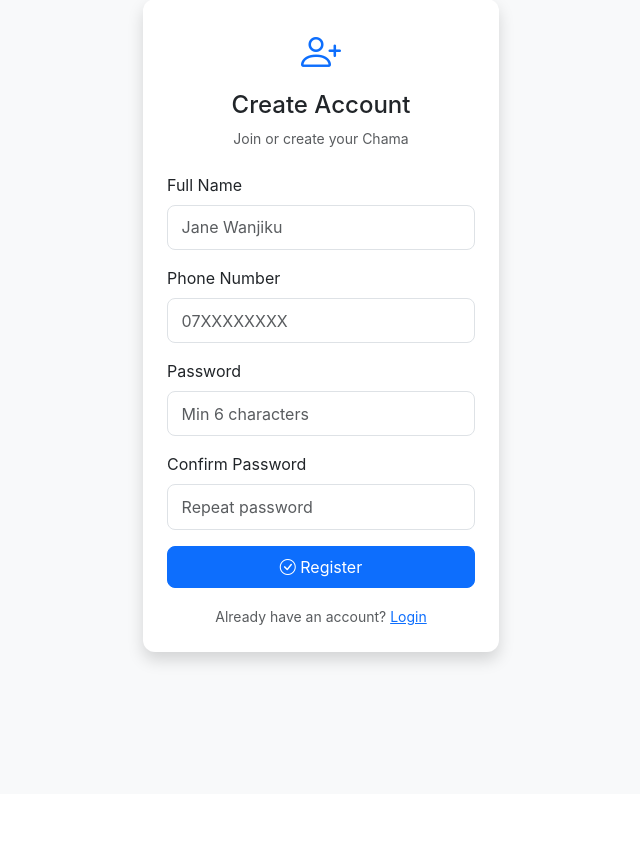
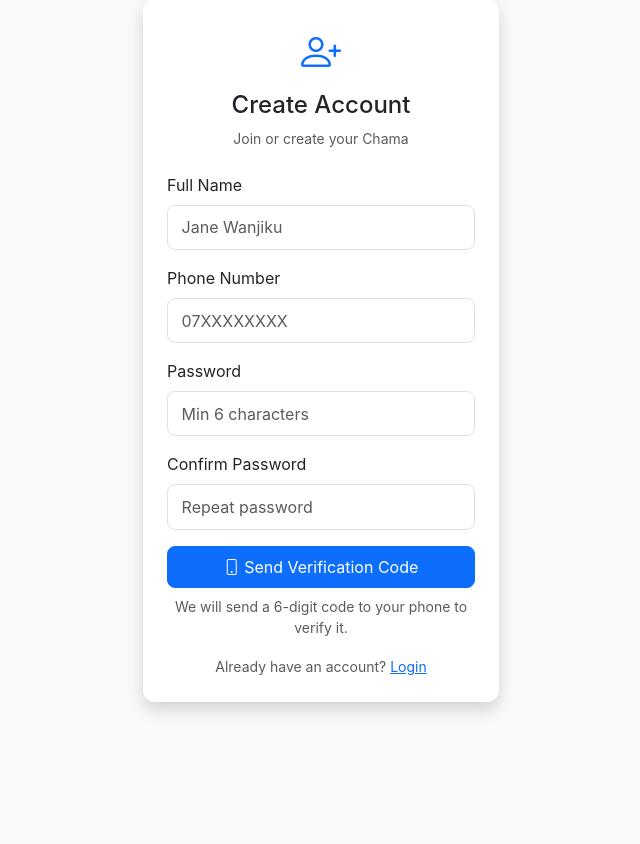
Before and after one commit to stik-debug/potential-guide, a Flask app: page /register in a window 1280 px wide. Shown: the part 81-925 px from the top of the page, without its empty margins (319-959 px from the left). Before the commit the page ends 749 px from the top, so only its background shows below. Run offline with Flask 3, Linux system fonts and the light colour scheme.

Commit message:
Change register button to send verification code
Updated the registration button to send a verification code instead of registering directly.

```diff
--- a/templates/register.html
+++ b/templates/register.html
@@ -30,8 +30,11 @@
                         <input type="password" name="confirm_password" class="form-control" placeholder="Repeat password" required>
                     </div>
                     <button type="submit" class="btn btn-primary w-100 py-2">
-                        <i class="bi bi-check-circle"></i> Register
-                    </button>
+    <i class="bi bi-phone"></i> Send Verification Code
+</button>
+<p class="text-muted small text-center mt-2 mb-0">
+    We will send a 6-digit code to your phone to verify it.
+</p>
                 </form>
 
                 <div class="text-center mt-3">
```
